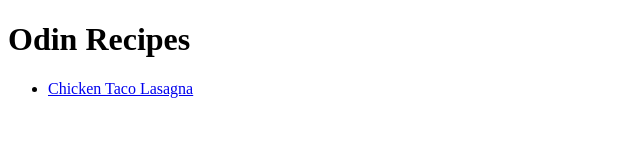
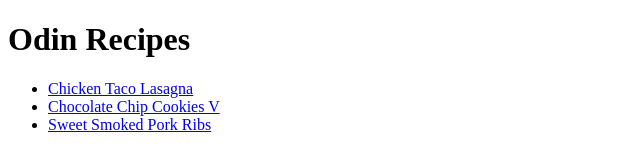
Before and after one commit to Juicestin/odin-recipes, a plain HTML site: page index.html in a window 1280 px wide. Shown: the whole page, without its empty margins (0-640 px from the left). Drawn offline with Linux system fonts and the light colour scheme.

Commit message:
Adding ribs link and pushing index.html

```diff
--- a/index.html
+++ b/index.html
@@ -11,6 +11,8 @@
         <h1>Odin Recipes</h1>
         <ul>
             <li><a href="recipes/lasagna.html">Chicken Taco Lasagna</a></li>
+            <li><a href="recipes/cookies.html">Chocolate Chip Cookies V</a></li>
+            <li><a href="recipes/ribs.html">Sweet Smoked Pork Ribs</a></li>
         </ul>
     </body>
 </html>
```
